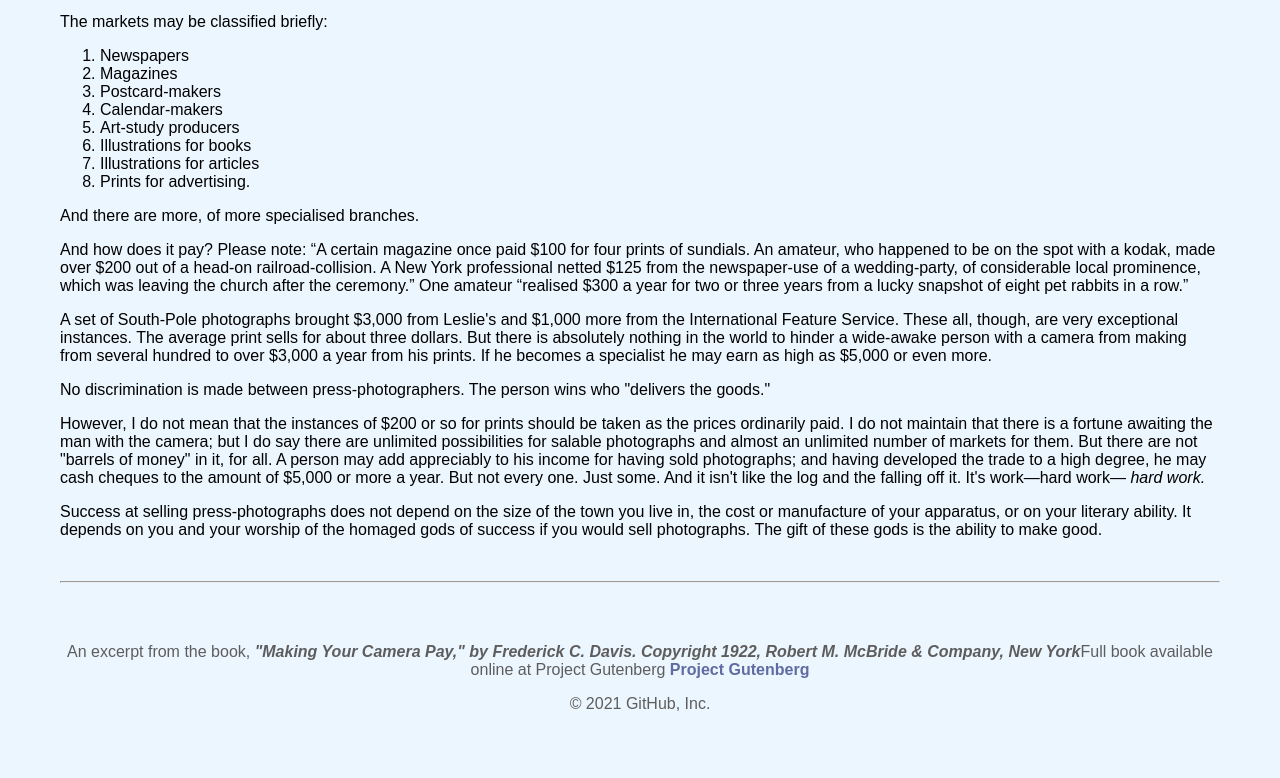
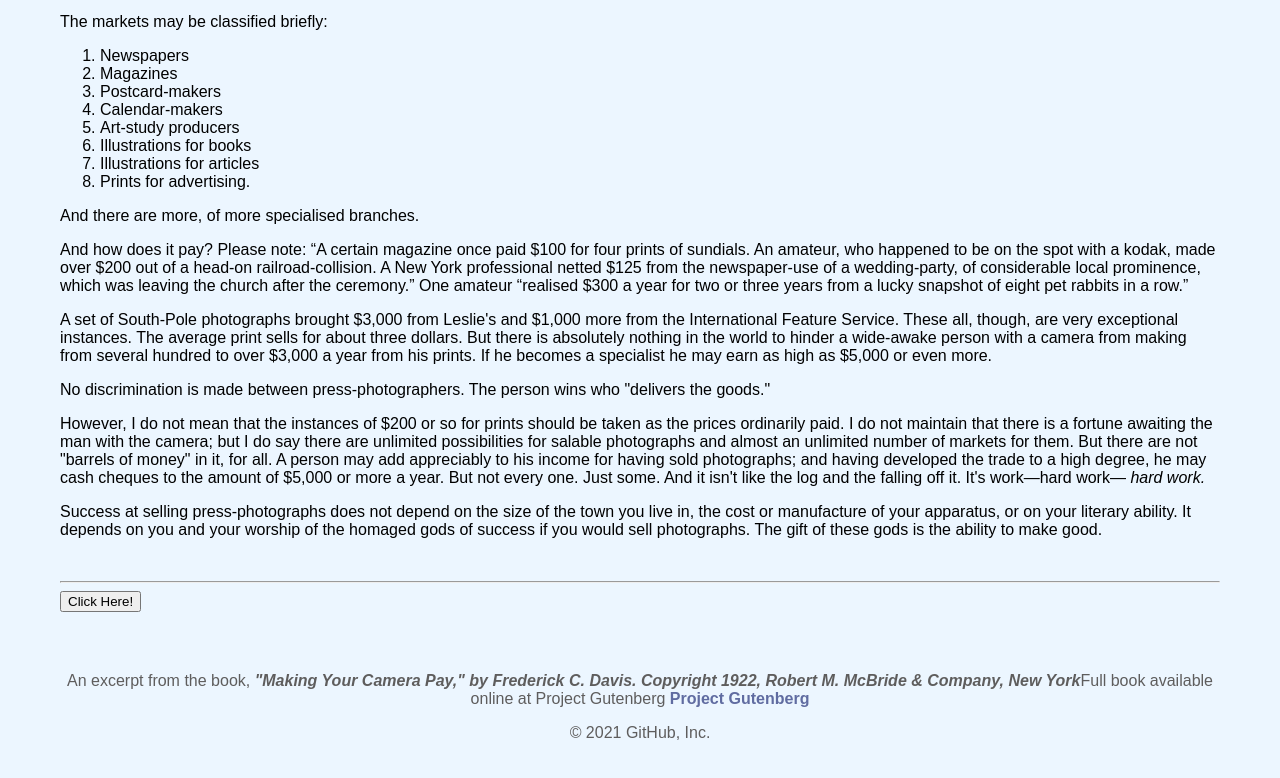
Before and after one commit to genesiscardozo/Frontend-Masters-Bootcamp, a plain HTML site: page index.html in a window 1280 px wide. Shown: the part 975-1753 px from the top of the page. Drawn offline with Linux system fonts and the light colour scheme.

Commit message:
adding javascript function

```diff
--- a/index.html
+++ b/index.html
@@ -71,6 +71,8 @@
                 <p>Success at selling press-photographs does not depend on the size of the town you live in, the cost or manufacture of your apparatus, or on your literary ability. It depends on you and your worship of the homaged gods of success if you would sell photographs. The gift of these gods is the ability to make good.</p>
                 <br>
                 <hr>
+                <input type="button" onclick="saludo()" value="Click Here!">
+
                 <footer>
                     <p>An excerpt from the book, <cite>"Making Your Camera Pay," by Frederick C. Davis. Copyright 1922, Robert M. McBride & Company, New York</cite>Full book available online at Project Gutenberg <a href="https://www.gutenberg.org/files/35709/35709-h/35709-h.htm">Project Gutenberg</a></p>
                     <p>© 2021 GitHub, Inc.</p>
--- a/js/script.js
+++ b/js/script.js
@@ -2,4 +2,9 @@
 
 alert("This is an alert message");
 
+function saludo () {
+    alert("Hello Everyone!");
+}
+
+
 console.log("Hey!");
```
